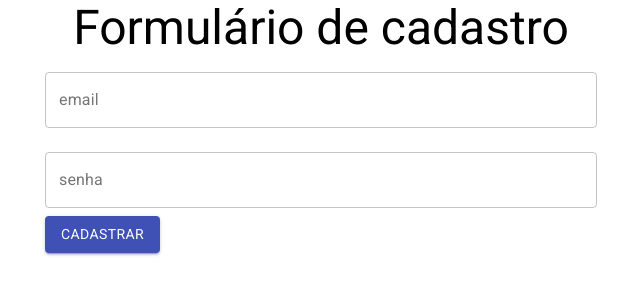
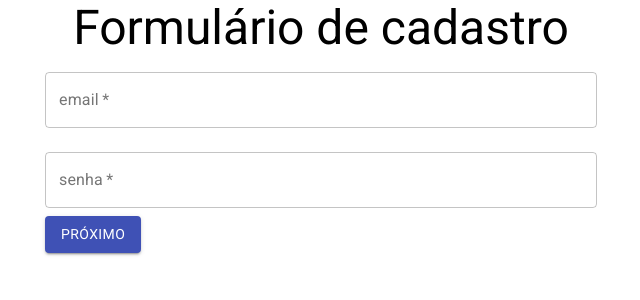
Before and after one commit to anoyori/FormularioCadastro, a React (Create React App) app: page / in a window 1280 px wide. Shown: the top 300 px of the page, without its empty margins (319-959 px from the left). Built offline with nearby package versions, Linux system fonts and the light colour scheme.

Commit message:
Injeção de dependências

```diff
--- a/src/components/FormularioCadastro/DadosPessoais.jsx
+++ b/src/components/FormularioCadastro/DadosPessoais.jsx
@@ -1,18 +1,18 @@
 import React, { useState } from "react";
 import { TextField, Button, Switch, FormControlLabel } from "@material-ui/core";
 
-function FormularioCadastro({aoEnviar, validarCPF}) {
+function FormularioCadastro({ aoEnviar, validarCPF }) {
   const [nome, setNome] = useState("");
   const [sobrenome, setSobrenome] = useState("");
   const [cpf, setCpf] = useState("");
   const [promocoes, setPromocoes] = useState(true);
   const [novidades, setNovidades] = useState(false);
-  const [erros, setErros] = useState({cpf:{valido:true, texto:""}})
+  const [erros, setErros] = useState({ cpf: { valido: true, texto: "" } });
   return (
     <form
       onSubmit={(event) => {
         event.preventDefault();
-        aoEnviar({nome, sobrenome, cpf, novidades, promocoes});
+        aoEnviar({ nome, sobrenome, cpf, novidades, promocoes });
       }}
     >
       <TextField
@@ -25,6 +25,7 @@
         variant="outlined"
         margin="normal"
         fullWidth
+        required
       />
       <TextField
         value={sobrenome}
@@ -36,16 +37,16 @@
         variant="outlined"
         margin="normal"
         fullWidth
+        required
       />
       <TextField
         value={cpf}
         onChange={(event) => {
           setCpf(event.target.value);
         }}
-
-        onBlur={(event)=>{
+        onBlur={(event) => {
           const ehValido = validarCPF(cpf);
-          setErros({cpf:ehValido})
+          setErros({ cpf: ehValido });
         }}
         error={!erros.cpf.valido}
         helperText={erros.cpf.texto}
@@ -54,6 +55,7 @@
         variant="outlined"
         margin="normal"
         fullWidth
+        required
       />
 
       <FormControlLabel
@@ -85,7 +87,7 @@
       />
 
       <Button type="submit" variant="contained" color="primary">
-        Cadastrar
+        Próximo
       </Button>
     </form>
   );
--- a/src/components/FormularioCadastro/DadosUsuario.jsx
+++ b/src/components/FormularioCadastro/DadosUsuario.jsx
@@ -1,9 +1,14 @@
 import React from "react";
 import { TextField, Button } from "@material-ui/core";
 
-function DadosUsuario() {
+function DadosUsuario({ aoEnviar }) {
   return (
-    <form>
+    <form
+      onSubmit={(event) => {
+        event.preventDefault();
+        aoEnviar();
+      }}
+    >
       <TextField
         id="email"
         label="email"
@@ -11,6 +16,7 @@
         variant="outlined"
         margin="normal"
         fullWidth
+        required
       />
       <TextField
         id="senha"
@@ -19,9 +25,10 @@
         variant="outlined"
         margin="normal"
         fullWidth
+        required
       />
       <Button type="submit" variant="contained" color="primary">
-        Cadastrar
+        Próximo
       </Button>
     </form>
   );
--- a/src/components/FormularioCadastro/FormularioCadastro.jsx
+++ b/src/components/FormularioCadastro/FormularioCadastro.jsx
@@ -9,21 +9,27 @@
 
 function FormularioCadastro({ aoEnviar, validarCPF }) {
   const [etapaAtual, setEtapaAtual] = useState(0);
-  return <>{formularioAtual(etapaAtual)}</>;
+
+  function proximo() {
+    setEtapaAtual(etapaAtual + 1);
   }
 
   function formularioAtual(etapa) {
     switch (etapa) {
       case 0:
-      return <DadosUsuario />;
+        return <DadosUsuario aoEnviar={proximo} />;
       case 1:
-      return <DadosPessoais />;
+        return <DadosPessoais aoEnviar={proximo} validarCPF={validarCPF} />;
       case 2:
-      return <DadosEntrega />;
+        return <DadosEntrega aoEnviar={aoEnviar} />;
       default:
         return <Typography>Erro ao selecionar formulário</Typography>;
     }
   }
+
+  return <>{formularioAtual(etapaAtual)}</>;
+}
+
 //
 
 export default FormularioCadastro;
```
Lines whose indentation alone changed are shown as unchanged.
